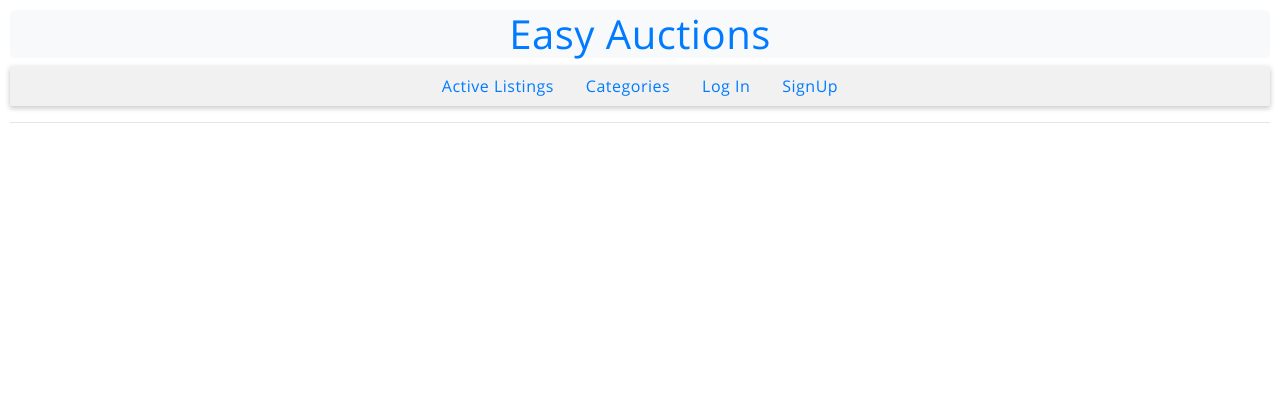
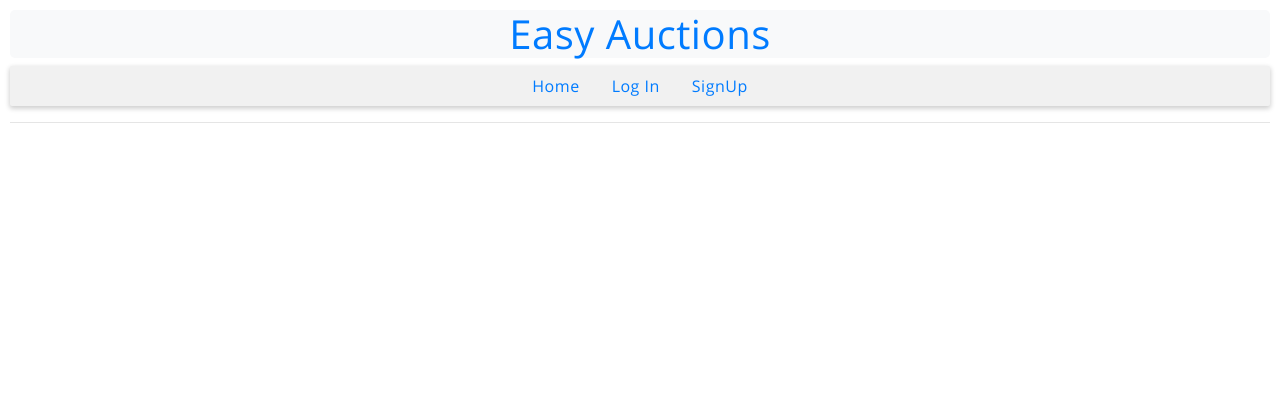
Before and after one commit to Arshad360/Easy_Auction, a Django app: template auction_app/templates/auction_app/index.html in a window 1280 px wide. Shown: the top 420 px of the page. Run offline with Django 3.2, Linux system fonts and the light colour scheme; the template is opened without the code that fills it, so the values that code supplies are empty; some libraries are stand-ins or nearby versions.

Commit message:
modified the layout

```diff
--- a/auction_app/templates/auction_app/layout.html
+++ b/auction_app/templates/auction_app/layout.html
@@ -18,22 +18,14 @@
       {% endif %}
       <ul class="nav">
         <li class="nav-item">
-          <a class="nav-link" href="">Active Listings</a>
+          <a class="nav-link" href="/home">Home</a>
         </li>
+
+        {% if user.is_authenticated %}
+
         <li class="nav-item">
-          <a class="nav-link" href="">Categories</a>
-        </li>
-        {% if user.is_authenticated %}
-        <li class="nav-item">
-          <a class="nav-link" href="">WatchList</a>
-        </li>
-        <li class="nav-item">
-            <a class="nav-link" href="">My Posted Items</a>
+            <a class="nav-link" href="/user_listings">My Posted Items</a>
           </li>
-        <a href="/addListing" class="float">
-            <i class="fa fa-plus my-float"></i>
-
-          </a>
         <li class="nav-item">
           <a class="nav-link" href="/logout">Log Out</a>
         </li>
```
